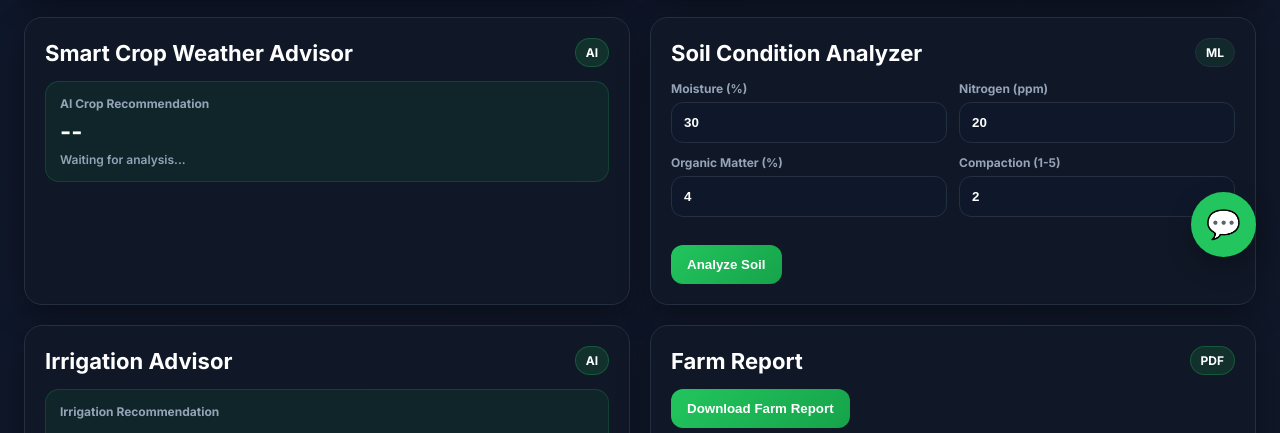
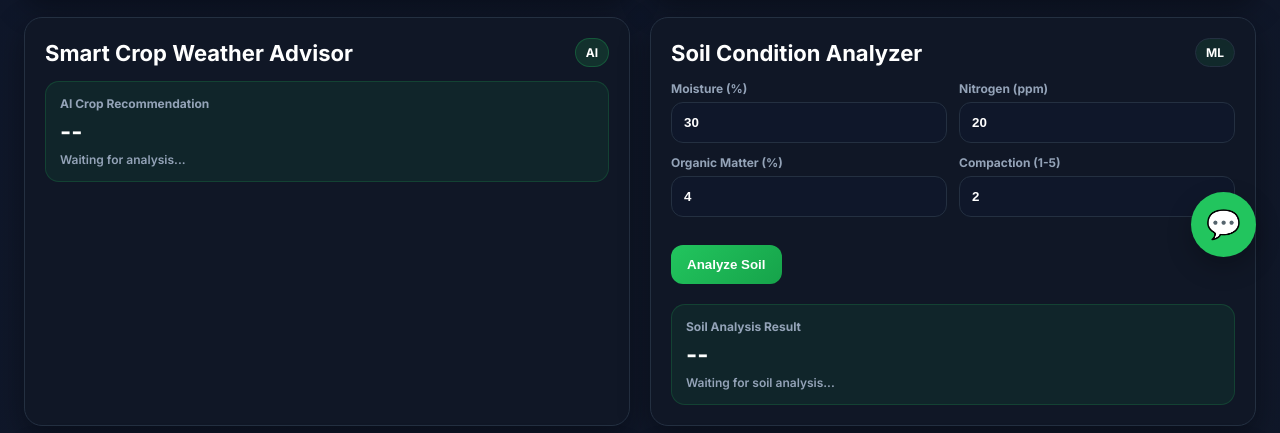
Before and after one commit to ISHMEETSINGH1311/AgroOrbitz, a plain HTML site: page index.html in a window 1280 px wide. Shown: the part 519-952 px from the top of the page. Drawn offline with nearby package versions, Linux system fonts and the light colour scheme; no server answers; sample sign-in values are in the browser's storage.

Commit message:
Added soil analyzer result UI

```diff
--- a/index.html
+++ b/index.html
@@ -541,6 +541,30 @@
       >
         Analyze Soil
       </button>
+      <div
+  class="callout"
+  style="margin-top:20px;"
+>
+
+  <div class="mini-label">
+    Soil Analysis Result
+  </div>
+
+  <div
+    class="callout-value"
+    id="soil-status"
+  >
+    --
+  </div>
+
+  <div
+    class="callout-sub"
+    id="soil-message"
+  >
+    Waiting for soil analysis...
+  </div>
+
+</div>
 
     </section>
 
```
